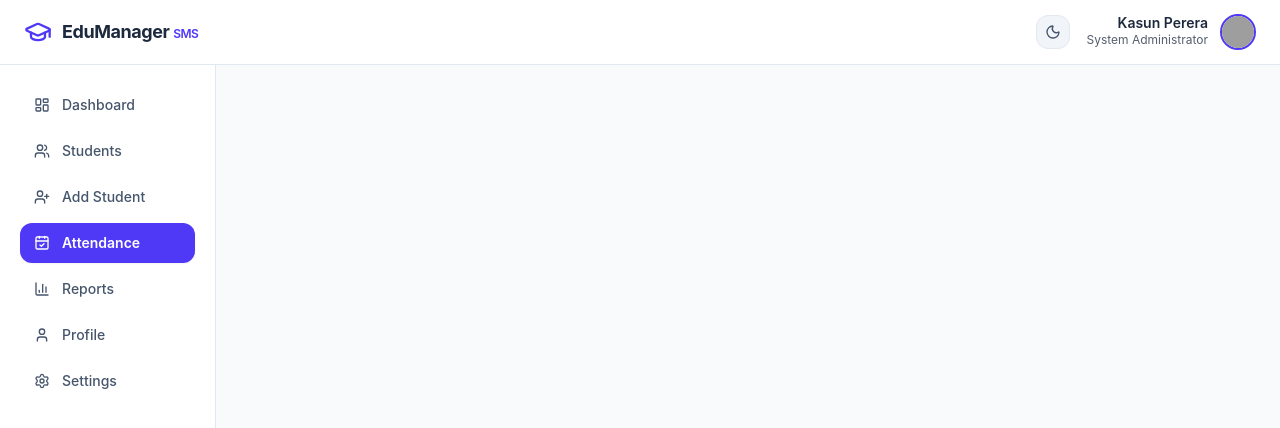
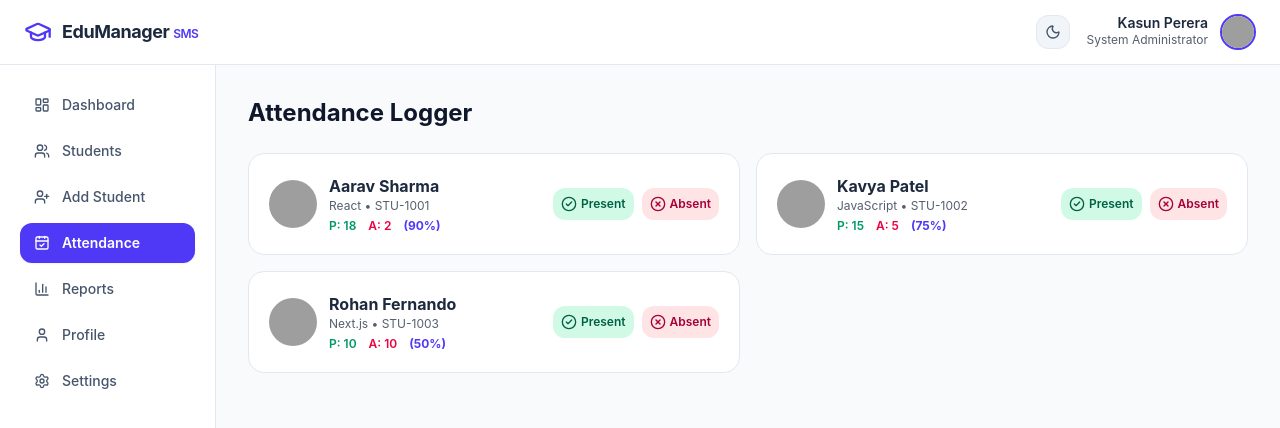
Before and after one commit to Kafoor-Nimas/Student-Management-System, a React (Vite) app: page /attendance in a window 1280 px wide. Shown: the top 428 px of the page. Built offline with nearby package versions, Linux system fonts and the light colour scheme; grey boxes are pictures that could not be loaded.

Commit message:
Completed AttendanceCard Component UI

```diff
--- a/src/App.jsx
+++ b/src/App.jsx
@@ -3,6 +3,7 @@ import DashboardLayout from "./layout/DashboardLayout";
 import Dashboard from "./pages/Dashboard";
 import Students from "./pages/Students";
 import AddStudent from "./pages/AddStudent";
+import Attendance from "./pages/Attendance";
 
 const App = () => {
   return (
@@ -12,6 +13,7 @@ const App = () => {
           <Route path="/" element={<Dashboard />} />
           <Route path="/students" element={<Students />} />
           <Route path="/add-student" element={<AddStudent />} />
+          <Route path="/attendance" element={<Attendance />} />
         </Routes>
       </DashboardLayout>
     </BrowserRouter>
--- a/src/components/AttendanceCard.jsx
+++ b/src/components/AttendanceCard.jsx
@@ -1,8 +1,55 @@
+import { CheckCircle2, XCircle } from "lucide-react";
+import { useStudent } from "../context/StdentContext";
 
-const AttendanceCard = () => {
+const AttendanceCard = ({ student }) => {
+  const { theme, markAttendance } = useStudent();
+
+  const total = student.attendance.total || 1;
+  const percentage =
+    Math.round((student.attendance.present / total) * 100) || 0;
   return (
-    <div>AttendanceCard</div>
-  )
-}
+    <div
+      className={`p-5 rounded-2xl border flex items-center justify-between gap-4 ${theme === "dark" ? "bg-[#1E293B] border-slate-700 text-white" : "bg-white border-slate-200 text-slate-800"}`}
+    >
+      <div className="flex items-center gap-3">
+        <img
+          src={student.image}
+          alt={student.name}
+          className="w-12 h-12 rounded-full object-cover"
+        />
+        <div>
+          <h4 className="font-bold text-base">{student.name}</h4>
+          <p className="text-xs opacity-75">
+            {student.course} • {student.id}
+          </p>
+          <div className="flex items-center gap-3 mt-1 text-xs">
+            <span className="text-emerald-600 font-semibold">
+              P: {student.attendance.present}
+            </span>
+            <span className="text-rose-600 font-semibold">
+              A: {student.attendance.absent}
+            </span>
+            <span className="font-bold text-indigo-600">({percentage}%)</span>
+          </div>
+        </div>
+      </div>
 
-export default AttendanceCard
+      <div className="flex items-center gap-2">
+        <button
+          onClick={() => markAttendance(student.id, "present")}
+          className="p-2 bg-emerald-100 hover:bg-emerald-200 text-emerald-800 rounded-xl transition-colors cursor-pointer flex items-center gap-1 text-xs font-semibold"
+        >
+          <CheckCircle2 className="w-4 h-4" /> Present
+        </button>
+        <button
+          onClick={() => markAttendance(student.id, "absent")}
+          className="p-2 bg-rose-100 hover:bg-rose-200 text-rose-800 rounded-xl transition-colors cursor-pointer flex items-center gap-1 text-xs font-semibold"
+        >
+          <XCircle className="w-4 h-4" /> Absent
+        </button>
+      </div>
+    </div>
+  );
+};
+
+export default AttendanceCard;
--- a/src/pages/Attendance.jsx
+++ b/src/pages/Attendance.jsx
@@ -1,8 +1,19 @@
+import AttendanceCard from "../components/AttendanceCard";
+import { useStudent } from "../context/StdentContext";
 
 const Attendance = () => {
+  const { students, theme } = useStudent();
+
   return (
-    <div>Attendance</div>
-  )
-}
+    <div className="space-y-6">
+      <h1 className={`font-bold text-2xl ${theme === "dark" ? "text-white" : "text-slate-900"}`}>Attendance Logger</h1>
+      <div className="grid grid-cols-1 md:grid-cols-2 gap-4">
+        {students.map((s) => (
+          <AttendanceCard key={s.id} student={s} />
+        ))}
+      </div>
+    </div>
+  );
+};
 
-export default Attendance
+export default Attendance;
```
